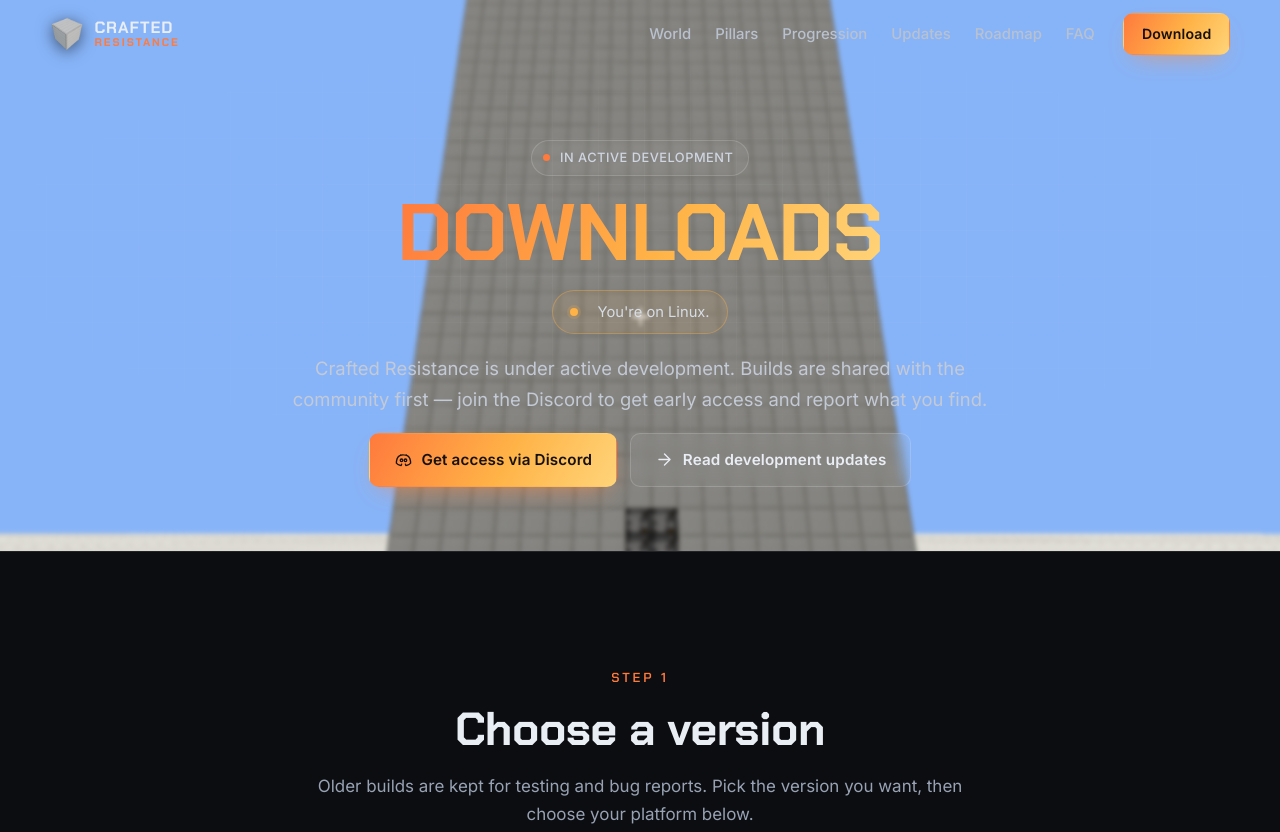
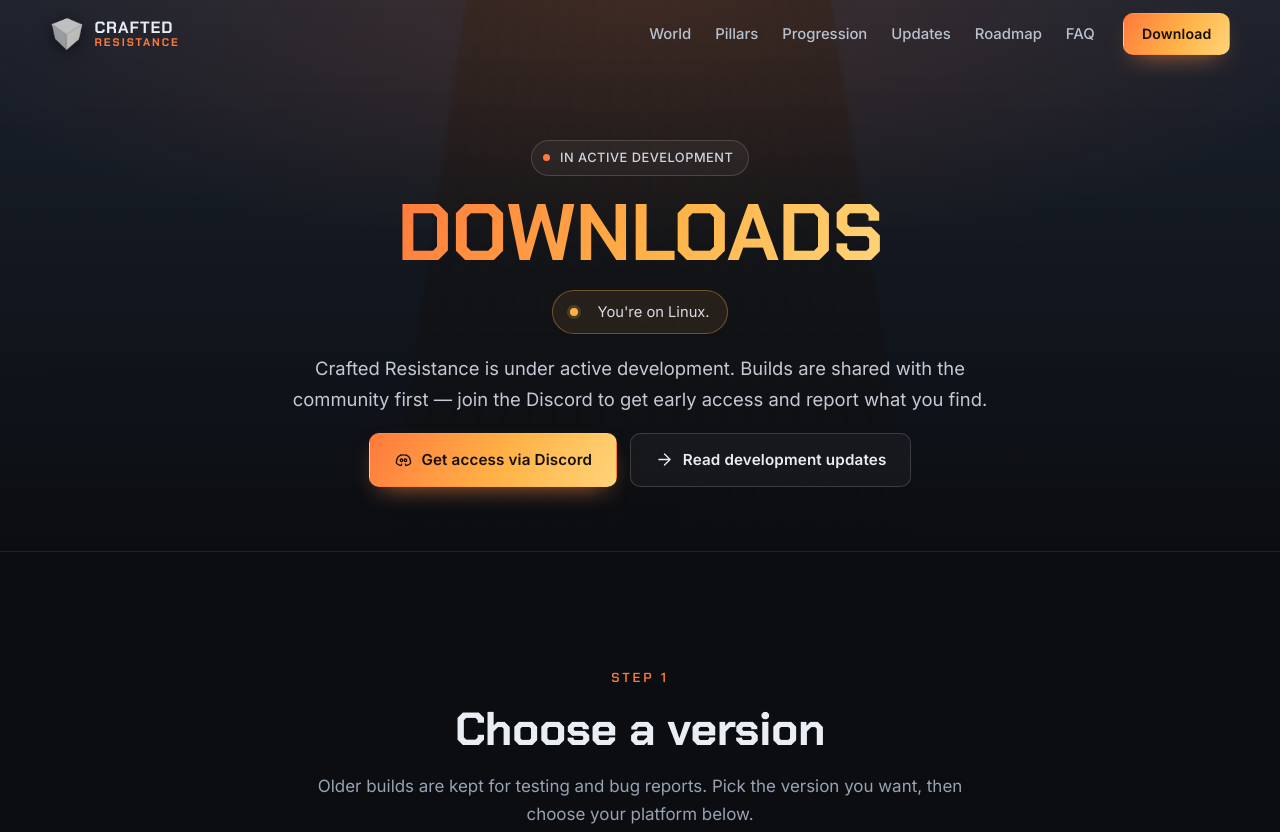
Before and after one commit to Programmer7-dev/CraftedResistance, a plain HTML site: page downloads.html in a window 1280 px wide. Shown: the top 832 px of the page. Drawn offline with Linux system fonts and the light colour scheme.

Commit message:
Updated homepage

```diff
--- a/styles.css
+++ b/styles.css
@@ -418,14 +418,17 @@ body.nav-open .nav__toggle span:nth-child(3) { transform: translateY(-7px) rotat
     to   { transform: scale(1.11) translate3d(0, -1.2%, 0); }
 }
 
-.hero::after {
+/* Dark scrim over the screenshot. Without it the sky is bright enough to
+   swallow body text - any hero using .hero__bg needs this. */
+.hero::after,
+.dl-hero::after {
     content: '';
     position: absolute;
     inset: 0;
     z-index: -1;
     background:
         radial-gradient(90% 70% at 50% 0%, rgba(255, 122, 61, .16), transparent 65%),
-        linear-gradient(rgba(11, 13, 17, .82), rgba(11, 13, 17, .92) 55%, var(--bg) 100%);
+        linear-gradient(rgba(11, 13, 17, .88), rgba(11, 13, 17, .95) 55%, var(--bg) 100%);
 }
 
 .hero__grid {
@@ -1139,6 +1142,7 @@ body.nav-open .nav__toggle span:nth-child(3) { transform: translateY(-7px) rotat
 }
 
 .dl-hero__inner {
+    position: relative;
     display: flex;
     flex-direction: column;
     align-items: center;
```
